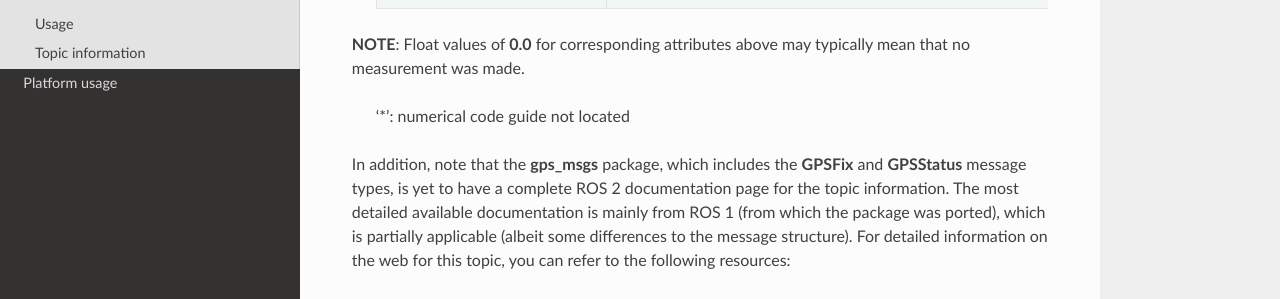
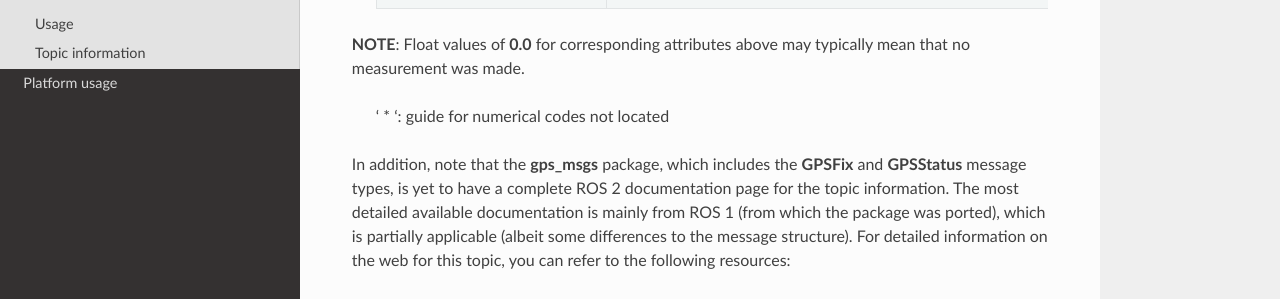
Before and after one commit to autonomymobilitylab/HenryRTD, a Sphinx documentation site: the page built from docs/source/gnss.rst, in a window 1280 px wide and 900 px high, scrolled down 2573 px. Shown: the part 246-545 px from the top of the window. Built offline with Sphinx 7.4.7 and the Read the Docs theme 3.1.0, drawn with Linux system fonts in a browser that asks for light colours.

```diff
--- a/docs/source/gnss.rst
+++ b/docs/source/gnss.rst
@@ -178,7 +178,7 @@
 
 .. _DOP Guide: https://en.wikipedia.org/wiki/Dilution_of_precision_(navigation)
 
-            '*': numerical code guide not located
+            ' * ': guide for numerical codes not located
 
 In addition, note that the **gps_msgs** package, which includes the **GPSFix** and **GPSStatus** message types, is yet to have a complete ROS 2 documentation page for the topic information. The most detailed available documentation is mainly from ROS 1 (from which the package was ported), which is partially applicable (albeit some differences to the message structure). For detailed information on the web for this topic, you can refer to the following resources:
 
```
